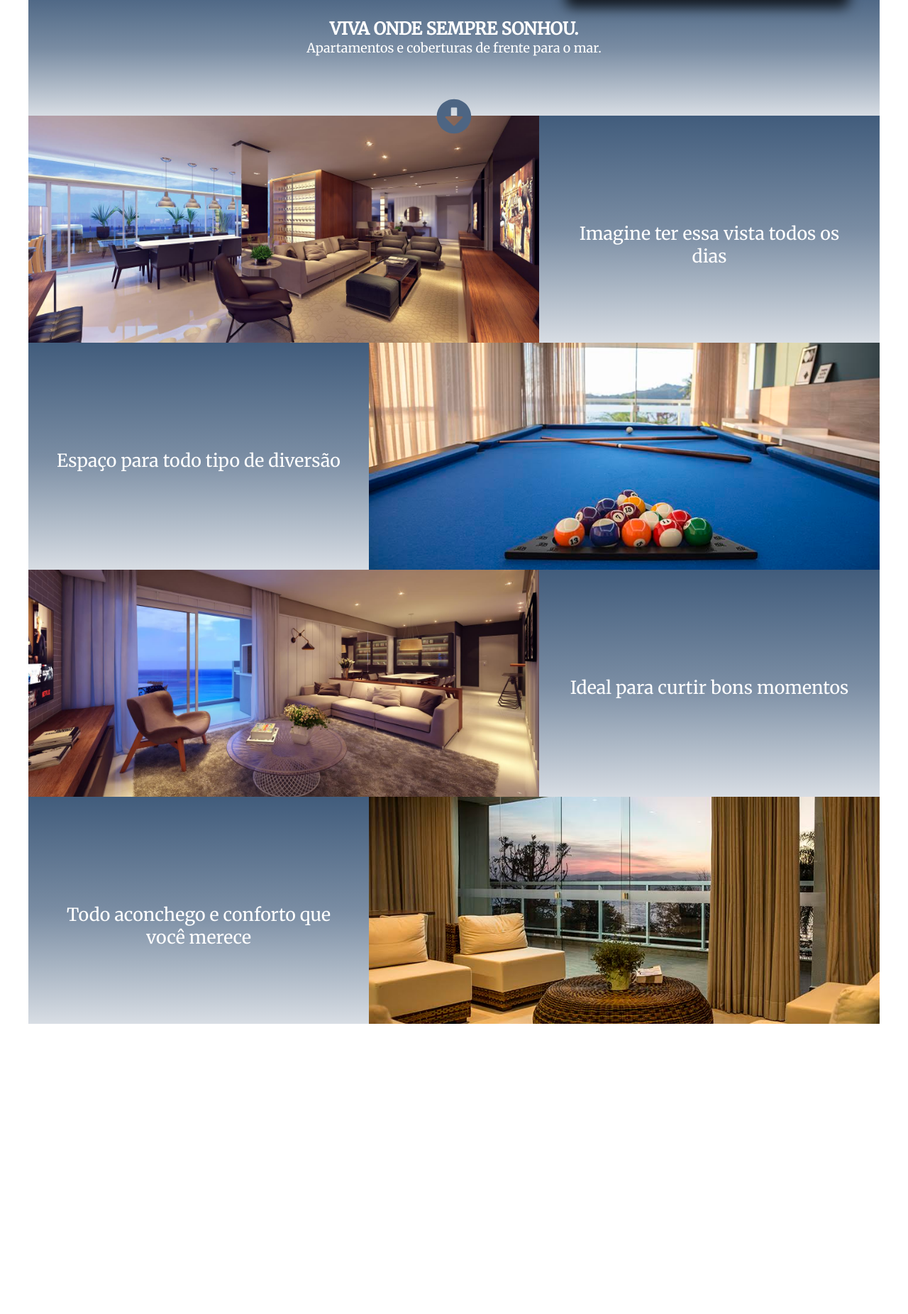
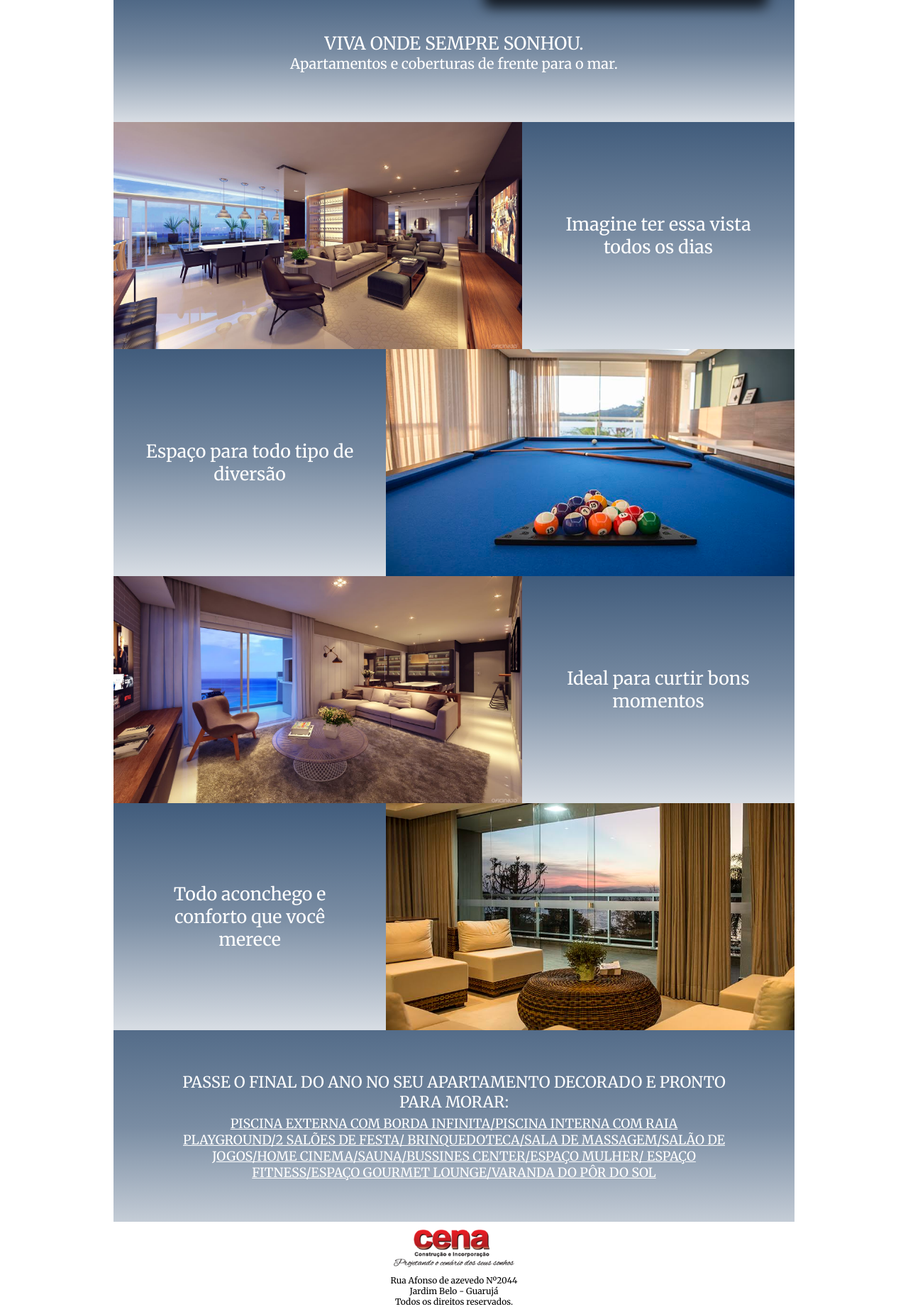
Before and after one commit to Dev-LucasNunes/Landing-page---front-end---HTML-e-Css, a plain HTML site: page index.html in a window 1280 px wide. Shown: the part 665-2517 px from the top of the page at 71% size. Before the commit the page ends 2108 px from the top, so only its background shows below. Drawn offline with Linux system fonts and the light colour scheme.

Commit message:
parte inferior e rodapé completos. aplicando responsivo

```diff
--- a/css/style.css
+++ b/css/style.css
@@ -148,7 +148,7 @@ form p{
 section.chamada{
 	background: linear-gradient(to bottom, rgba(65,92,124,1), rgba(65,92,124,0.7), rgba(60,87,120,0.2));
 	width: 100%;
-	padding: 30px 0;
+	padding: 70px 0;
 	text-align: center;
 
 }
@@ -157,26 +157,31 @@ section.chamada article{
 	width: 100%;
 	display: inline-block;
 
+
+}
+section.chamada article{
+	display: flex;
+	flex-direction: column;
+	justify-content: center;
+	align-items: center;
 }
 
 section.chamada article h2{
-	font-size: 24px;
+	font-size: 25px;
 	color: white;
+	text-align: center;
+	font-weight: normal;
 }
 
-section.chamada article p{
-	font-size: 18px;
+section.chamada p{
+	font-size: 20px;
 	color: white;
+
 }
 
-svg{
-	width: 50px;
-	height: 50px;
-	position: relative;
-	top: 60px;
-}
 
-/*Parte inferior*/
+
+/*Parte inferior - mosaico*/
 
 
 .mosaico{
@@ -205,13 +210,14 @@ svg{
 .p1{
 	width: 40%;
 	height: 320px;
-	padding: 150px 40px;
+	padding: 40px;
 	font-size: 25px;
 	background: linear-gradient(to bottom, rgba(65,92,124,1), rgba(65,92,124,0.7), rgba(60,87,120,0.2));
 	color: white;
 	text-align: center;
-
-
+	display: flex;
+	justify-content: center;
+	align-items: center;
 }
 
 .item2{
@@ -226,11 +232,15 @@ svg{
 .p2{
 	width: 40%;
 	height: 320px;
-	padding: 150px 40px;
+	padding: 40px;
 	font-size: 25px;
 	background: linear-gradient(to bottom, rgba(65,92,124,1), rgba(65,92,124,0.7), rgba(60,87,120,0.2));
 	color: white;
 	text-align: center;
+	display: flex;
+	justify-content: center;
+	align-items: center;
+
 }
 
 .item3{
@@ -245,11 +255,14 @@ svg{
 .p3{
 	width: 40%;
 	height: 320px;
-	padding: 150px 40px;
+	padding: 40px;
 	font-size: 25px;
 	background: linear-gradient(to bottom, rgba(65,92,124,1), rgba(65,92,124,0.7), rgba(60,87,120,0.2));
 	color: white;
 	text-align: center;
+	display: flex;
+	justify-content: center;
+	align-items: center;
 }
 
 .item4{
@@ -265,37 +278,116 @@ svg{
 .p4{
 	width: 40%;
 	height: 320px;
-	padding: 150px 40px;
+	padding: 40px;
 	font-size: 25px;
 	background: linear-gradient(to bottom, rgba(65,92,124,1), rgba(65,92,124,0.7), rgba(60,87,120,0.2));
 	color: white;
 	text-align: center;
+	display: flex;
+	justify-content: center;
+	align-items: center;
+}
+
+/*pré footer*/
+
+article.chamada-final{
+	width: 100%;
+	display: flex;
+	flex-direction: column;
+	justify-content: center;
+	align-items: center;
+	height: 270px;
+	background: linear-gradient(to bottom, rgba(65,92,124,0.9), rgba(65,92,124,0.7), rgba(60,87,120,0.3));
+
+}
+
+.chamada-final h2{
+	font-size: 22px;
+	text-transform: uppercase;
+	color: white;
+	text-align: center;
+	font-weight: normal;
+	max-width: 80%;
+}
+
+.chamada-final p{
+	font-size: 18px;
+	text-decoration: underline;
+	margin-top: 5px;
+	text-transform: uppercase;
+	color: white;
+	text-align: center;
+	font-weight: normal;
+	max-width: 80%;
+}
+
+/*footer*/
+
+.rodape{
+	display: flex;
+	flex-direction: column;
+	justify-content: center;
+	align-items: center;
+	width: 100%;
+	height: 130px;
+}
+
+.logo-rodape{
+	width: 170px;
+	height: 90px;
+	background-image: url('../imagens/logo1.png');
+	background-size: 100% 70%;
+	background-repeat: no-repeat;
+	background-position: center;
+
+}
+
+.rodape p{
+	font-size: 12px;
+	font-weight: normal;
+	text-align: center;
+	margin-bottom: 10px;
 }
 
 
 
 
+/*Design responsivo*/
+
+/*2560px*/
+
+@media screen and (max-width: 2560px){
+		.container{
+		width: 100%;
+		max-width: 2024px;
+		margin: 0 auto;
+}
+
+/*1440px*/
+@media screen and (max-width: 1440px){
+		.container{
+		width: 100%;
+		max-width: 960px;
+		margin: 0 auto;
+
+}
+
+/*1024px*/
+@media screen and (max-width: 1024px){
+	.container{
+		width: 100%;
+		max-width: 824px;
+		margin: 0 auto;
+	}
+	.form-container{
+		width: 350px;
+	}
+}
 
 
-
-
-
-
-
-
-
-
-
-
-
-
-
-
-
-
-/*responsivo cabeçalho*/
+/*425px*/
 @media screen and (max-width: 425px){
-
+/*cabeçalho*/
 	header{
 		text-align: center;
 
@@ -306,6 +398,83 @@ svg{
 		float: none;
 		display: inline-block;
 		margin-top: 10px;
+}
 
+/*formulário centralizado*/
+
+	.form-container{
+		margin-right: 12px;
+		width: 400px;
+		height: 110%;
+		background: linear-gradient(to right, rgba(255,123,0,0.2), rgba(234,158,94,0.8));
+		position: relative;/*tecnica para deixar o form entre o centro e o header*/
+		top: -5%;
+		border-radius: 10px;
+		-webkit-box-shadow: -19px 11px 18px 0px rgba(0,0,0,0.75);
+		-moz-box-shadow: -19px 11px 18px 0px rgba(0,0,0,0.75);
+		box-shadow: -19px 11px 18px 0px rgba(0,0,0,0.75);
+}
+
+	.box:last-child{
+		margin-top: 20px;
+}
+
+/* após banner e formulário*/
+	section.chamada article h2{
+		font-size: 20px;
+		color: white;
+		text-align: center;
+		font-weight: normal;
+		max-width: 390px;
+}
+
+	section.chamada p{
+		margin-top: 5px;
+		max-width: 390px;
+		font-size: 17px;
+		color: white;
+
+}
+
+/*mosaico*/
+
+	.mosaico{
+		display: grid;
+		grid-template-columns: auto;
+
+}
+
+	.mosaico-rev{
+		display: grid;
+		grid-template-columns: auto;
+}
+
+	.item1, .p1, .item2, .p2, .item3, .p3, .item4, .p4{
+		width: 100%;
+}
+
+/*pré footer*/
+	.chamada-final h2{
+		font-size: 14px;
+}
+
+	.chamada-final p{
+		font-size: 13px;
+	}
+
+/*rodapé*/
+
+	.logo-rodape{
+		margin-top: 10px;
 	}
 }
+
+@media screen and (max-width: 375px){
+
+	.form-container{
+		float: none;
+		margin: 0 auto;
+		width: 350px;
+	}
+
+}
--- a/index.html
+++ b/index.html
@@ -55,7 +55,7 @@
 			<h2>VIVA ONDE SEMPRE SONHOU.</h2>
 			<p>Apartamentos e coberturas de frente para o mar.</p>
 		</article>
-		<svg viewBox="0 0 512 512" xmlns="http://www.w3.org/2000/svg"><path d="M504 256c0 137-111 248-248 248S8 393 8 256 119 8 256 8s248 111 248 248zM212 140v116h-70.9c-10.7 0-16.1 13-8.5 20.5l114.9 114.3c4.7 4.7 12.2 4.7 16.9 0l114.9-114.3c7.6-7.6 2.2-20.5-8.5-20.5H300V140c0-6.6-5.4-12-12-12h-64c-6.6 0-12 5.4-12 12z" fill="#4d6583" class="fill-000000"></path></svg>
+
 </section><!--chamada container-->
 
 <section class="principal">
@@ -95,8 +95,22 @@
 		</div>
 	</div>
 
-
 </section><!--inferior-->
+<section class="pre-footer container">
+	<article class="chamada-final">
+			<h2>Passe o final do ano no seu apartamento decorado e pronto para morar:</h2>
+			<p>Piscina externa com borda infinita/Piscina interna com raia playground/2 salões de festa/
+			brinquedoteca/sala de massagem/salão de jogos/home cinema/sauna/bussines center/espaço mulher/
+			espaço fitness/espaço gourmet lounge/varanda do pôr do sol</p>
+	</article><!--chamada-final-->
+</section><!--pre-footer container-->
+<footer class="container">
+	<div class="rodape">
+		<div class="logo-rodape"></div>
+		<p>Rua Afonso de azevedo Nº2044 <br> Jardim Belo - Guarujá<br>
+		Todos os direitos reservados.</p>
+	</div>
+</footer>
 
 </body>
 </html>
```
